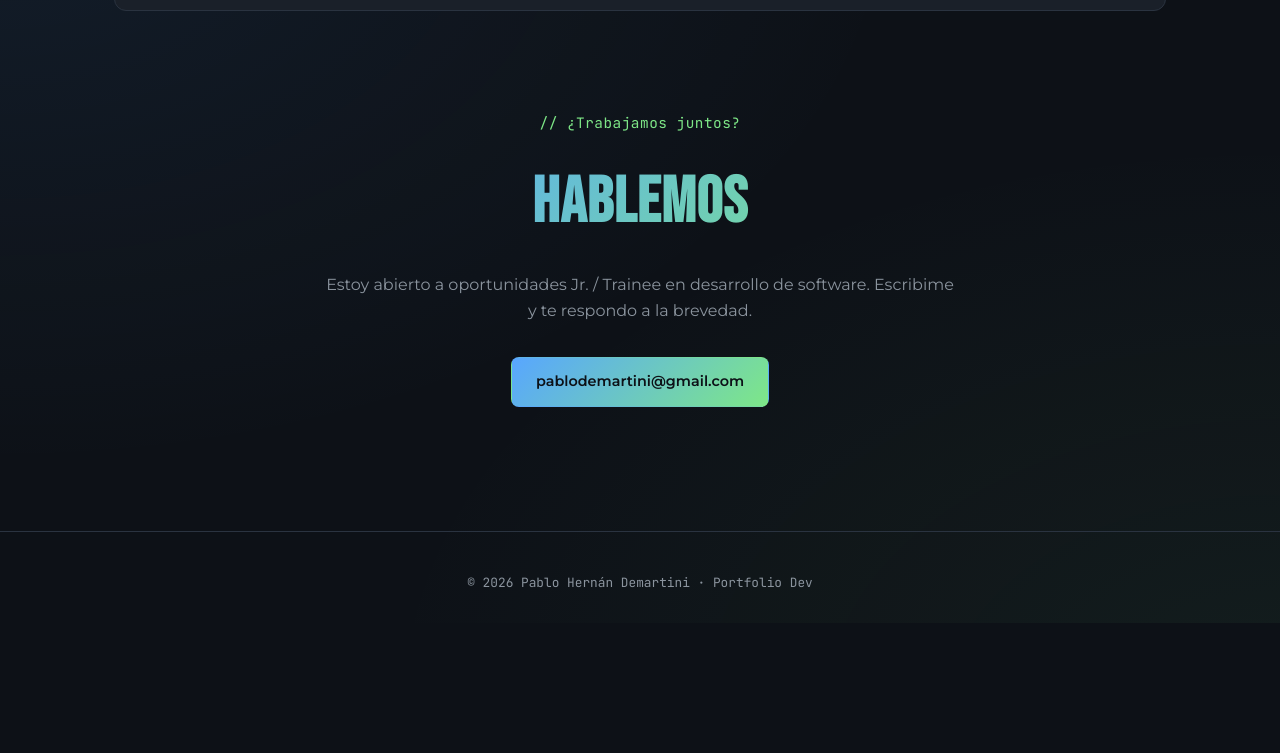
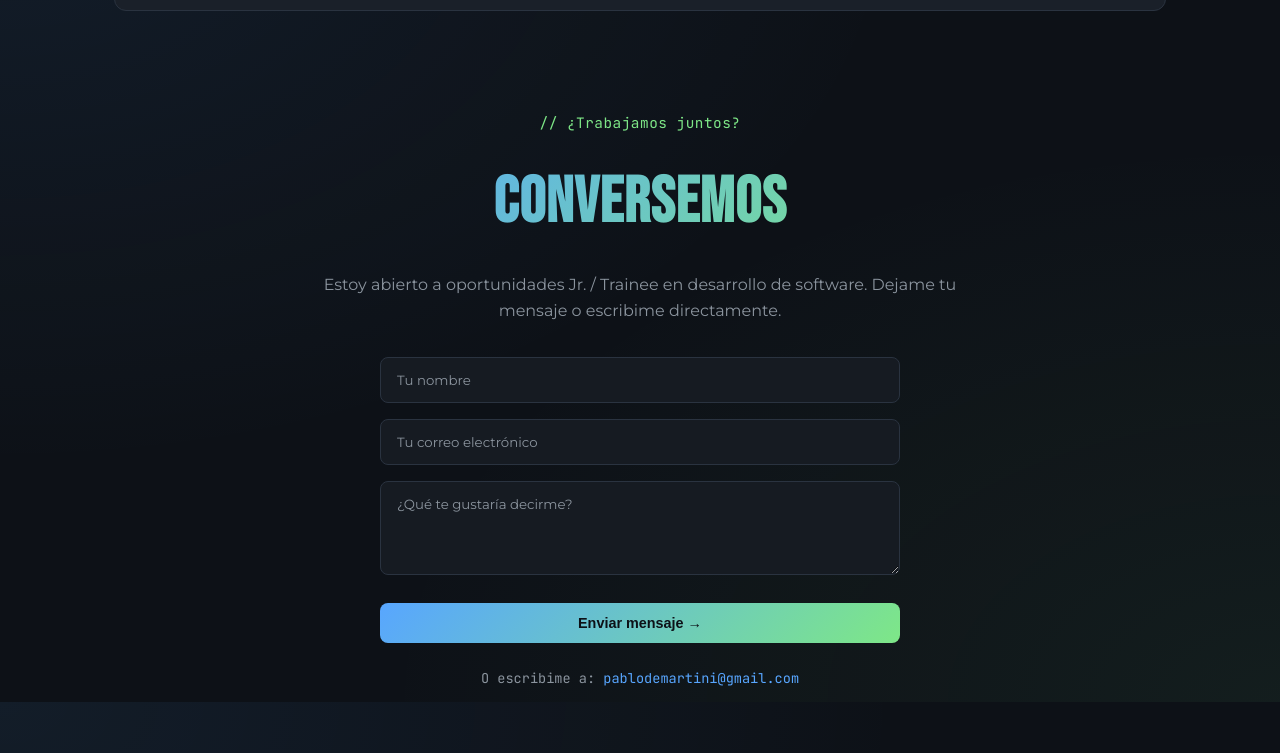
Before and after one commit to PabloHD2024/Pablo_Demartini-Portfolio, a plain HTML site: page index.html in a window 1280 px wide. Shown: the part 4098-4851 px from the top of the page. Before the commit the page ends 4721 px from the top, so only its background shows below. Drawn offline with Linux system fonts and the light colour scheme.

Commit message:
Agregado y configuración del formulario de contacto para que me envie los mensajes a mi correo

```diff
--- a/css/styles.css
+++ b/css/styles.css
@@ -587,6 +587,64 @@ body {
   margin-bottom: 24px;
 }
 
+/* ===== ESTILOS DEL FORMULARIO DE CONTACTO ===== */
+.contact-form {
+  display: flex;
+  flex-direction: column;
+  gap: 16px;
+  max-width: 520px;
+  margin: 0 auto 24px auto;
+}
+
+.form-group input,
+.form-group textarea {
+  width: 100%;
+  padding: 14px 16px;
+  background: var(--bg-soft);
+  border: 1px solid var(--border);
+  border-radius: 8px;
+  color: var(--text);
+  font-family: "Montserrat", sans-serif;
+  font-size: 0.95krem;
+  transition: border-color 0.25s ease, box-shadow 0.25s ease;
+}
+
+.form-group input:focus,
+.form-group textarea:focus {
+  outline: none;
+  border-color: var(--accent);
+  box-shadow: 0 0 0 3px rgba(88, 166, 255, 0.15);
+}
+
+.form-group input::placeholder,
+.form-group textarea::placeholder {
+  color: var(--text-muted);
+}
+
+.btn-submit {
+  width: 100%;
+  border: none;
+  margin-top: 4px;
+}
+
+.contact-direct {
+  font-family: "JetBrains Mono", monospace;
+  font-size: 0.85rem;
+  color: var(--text-muted);
+  margin-top: 16px;
+}
+
+.contact-direct .email-link {
+  color: var(--accent);
+  text-decoration: none;
+}
+
+.contact-direct .email-link:hover {
+  text-decoration: underline;
+}
+
+
+
 /* ===== TOAST NOTIFICACIÓN ===== */
 .toast {
   position: fixed;
--- a/index.html
+++ b/index.html
@@ -315,7 +315,7 @@
   </main>
 
   <!-- CONTACTO -->
-  <section id="contacto" class="contact">
+  <!-- <section id="contacto" class="contact">
     <div class="contact-inner">
       <p class="hero-eyebrow">// ¿Trabajamos juntos?</p>
       <h2>Hablemos</h2>
@@ -325,6 +325,37 @@
       </p>
       <div class="contact-actions">
         <a href="mailto:pablodemartini@gmail.com" class="btn btn-primary">pablodemartini@gmail.com</a>
+      </div>
+    </div>
+  </section> -->
+  <!-- CONTACTO CON FORMULARIO -->
+  <section id="contacto" class="contact">
+    <div class="contact-inner">
+      <p class="hero-eyebrow">// ¿Trabajamos juntos?</p>
+      <h2>Conversemos</h2>
+      <p class="contact-sub">
+        Estoy abierto a oportunidades Jr. / Trainee en desarrollo de software.
+        Dejame tu mensaje o escribime directamente.
+      </p>
+
+      <!-- Formulario de contacto -->
+      <form class="contact-form" action="https://formspree.io/f/mgakpnjd" method="POST">
+        <div class="form-group">
+          <input type="text" name="name" placeholder="Tu nombre" required>
+        </div>
+        <div class="form-group">
+          <input type="email" name="email" placeholder="Tu correo electrónico" required>
+        </div>
+        <div class="form-group">
+          <textarea name="message" rows="4" placeholder="¿Qué te gustaría decirme?" required></textarea>
+        </div>
+        <button type="submit" class="btn btn-primary btn-submit">Enviar mensaje →</button>
+      </form>
+
+      <!-- Opción alternativa por si prefieren copiar el mail -->
+      <div class="contact-direct">
+        <span>O escribime a: </span>
+        <a href="mailto:pablodemartini@gmail.com" class="email-link">pablodemartini@gmail.com</a>
       </div>
     </div>
   </section>
```
